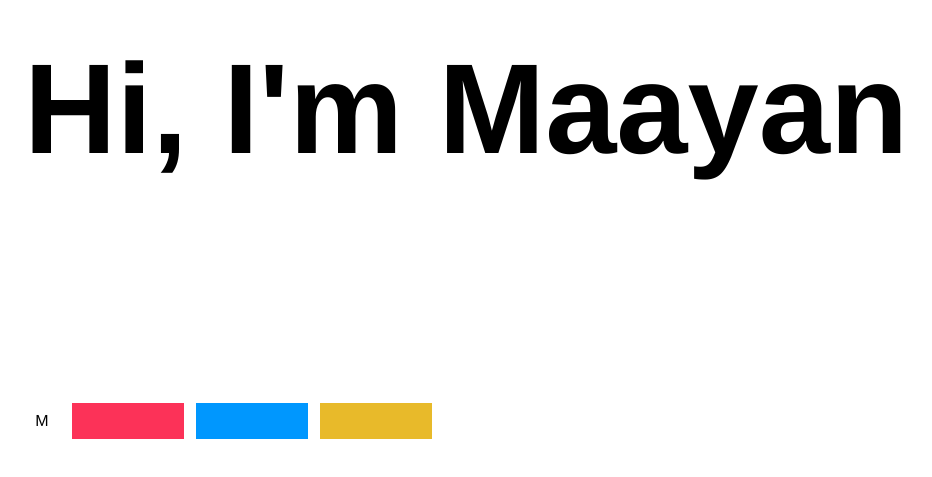
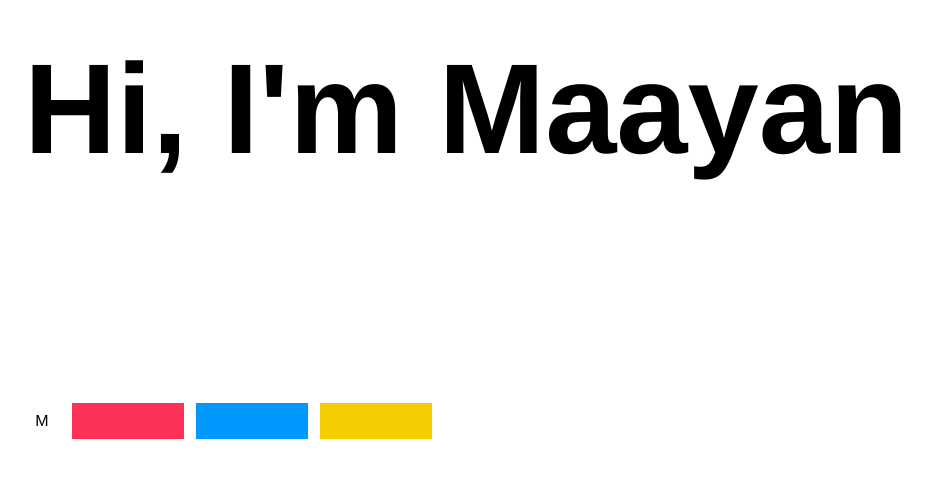
Before and after one commit to maayanalbert/malbert.space, a Next.js app: page / in a window 1280 px wide. Shown: the part 251-728 px from the top of the page, without its empty margins (88-1020 px from the left). Built offline with nearby package versions, Linux system fonts and the light colour scheme.

Commit message:
Update spacesHelpers.ts

```diff
--- a/src/spacesHelpers.ts
+++ b/src/spacesHelpers.ts
@@ -1,13 +1,13 @@
 export type Space = "ABOUT" | "GEOGRAPHY" | "CONTACT"
 
-export function getSpaceColor(type: Space, opacity?: number) {
+export function getSpaceColor(type: Space) {
   switch (type) {
     case "ABOUT":
-      return opacity ? `rgba(252,50,88, ${opacity})` : "rgb(252,50,88)"
+      return "rgb(252,50,88)"
     case "GEOGRAPHY":
-      return opacity ? `rgba(232, 186,42, ${opacity})` : "rgb(232, 186,42)"
+      return "#F6CD00"
     case "CONTACT":
-      return opacity ? `rgba(0,151,254, ${opacity})` : "rgb(0,151,254)"
+      return "rgb(0,151,254)"
     default:
       return "gray"
   }
```
